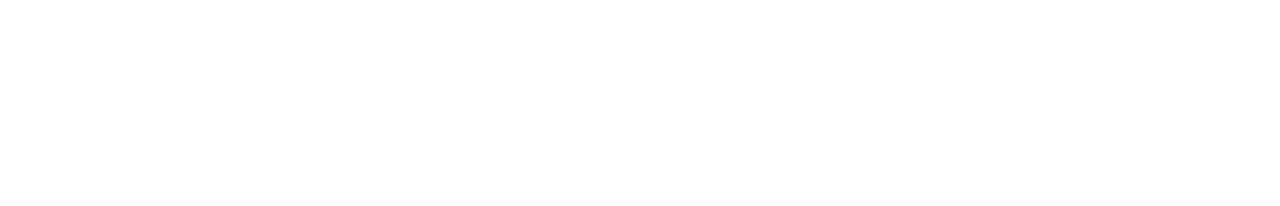
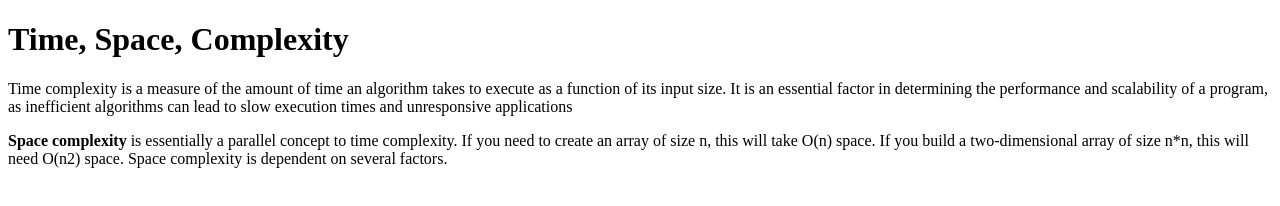
Before and after one commit to acciojob/time-and-space-complexity-kanchan-karale067, a website: page main.html in a window 1280 px wide. Drawn offline with Linux system fonts and the light colour scheme.

Commit message:
created a submission

```diff
--- a/main.html
+++ b/main.html
@@ -8,7 +8,11 @@
 
 <body>
 	<!-- the entire body must be written by student -->
-    <script type="text/javascript" src="./script.js">
+    <H1>Time, Space, Complexity</H1>
+	<p>Time complexity is a measure of the amount of time an algorithm takes to execute as a function of its input size. It is an essential factor in determining the performance and scalability of a program, as inefficient algorithms can lead to slow execution times and unresponsive applications</p>
+	<p><b>Space complexity</b> is essentially a parallel concept to time complexity. If you need to create an array of size n, this will take O(n) space. If you build a two-dimensional array of size n*n, this will need O(n2) space. Space complexity is dependent on several factors.</p>
+
+	<script type="text/javascript" src="./script.js">
 </script>
 
 </body>
```
